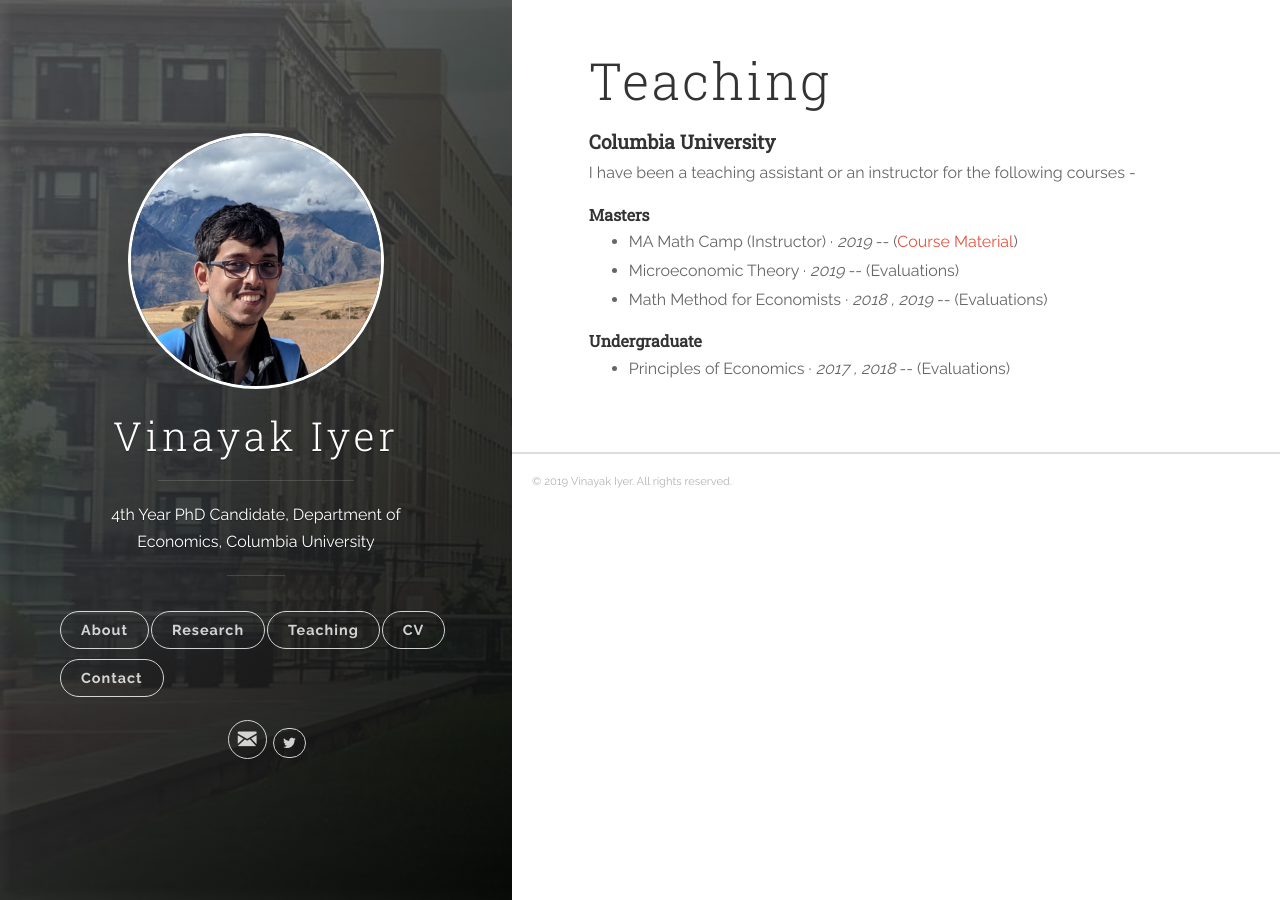
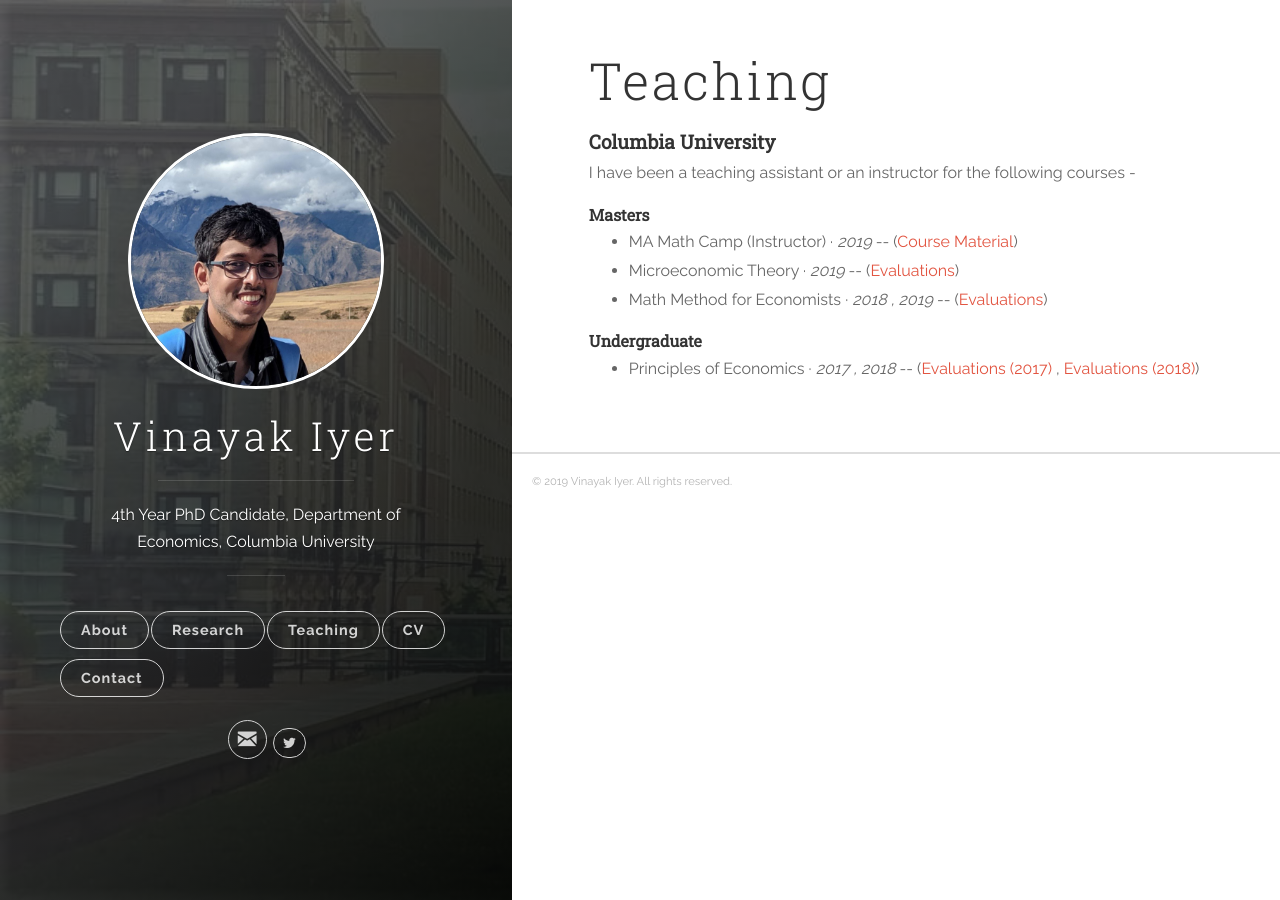
Before and after one commit to vinayakiyer/vinayakiyer.github.io, a Jekyll site: the page built from _posts/2018-06-12-teaching.markdown, in a window 1280 px wide. Built offline with Jekyll 4.4.1, drawn with Linux system fonts in a browser that asks for light colours.

Commit message:
Update 2018-06-12-teaching.markdown

```diff
--- a/_posts/2018-06-12-teaching.markdown
+++ b/_posts/2018-06-12-teaching.markdown
@@ -11,11 +11,11 @@ tags: [jekyll]
 <h5 id="masters"><strong>Masters</strong></h5>
 <ul>
  <li> MA Math Camp (Instructor)  &middot; <em>2019</em> -- (<a href="https://github.com/vinayakiyer/Columbia-MA-Math-Camp-2019" target="_blank">Course Material</a>) </li>
-  <li>Microeconomic Theory &middot; <em>2019</em> -- (Evaluations)</li>
-  <li>Math Method for Economists &middot;  <em>2018 , 2019</em> -- (Evaluations)</li>
+  <li>Microeconomic Theory &middot; <em>2019</em> -- (<a href="{{ site.baseurl }}/files/micro2019spring.pdf" target="_blank">Evaluations</a>)</li>
+  <li>Math Method for Economists &middot;  <em>2018 , 2019</em> -- (<a href="{{ site.baseurl }}/files/math2018fall-merged.pdf" target="_blank">Evaluations</a>)</li>
 </ul>
 
 <h5 id="undergrad"><strong>Undergraduate</strong></h5>
 <ul>
-  <li>Principles of Economics  &middot; <em>2017 , 2018</em> -- (Evaluations)</li>
+  <li>Principles of Economics  &middot; <em>2017 , 2018</em> -- (<a href="{{ site.baseurl }}/files/principles2017.pdf" target="_blank">Evaluations (2017)</a> , <a href="{{ site.baseurl }}/files/principles2018.pdf" target="_blank">Evaluations (2018)</a>)</li>
 </ul>
```
